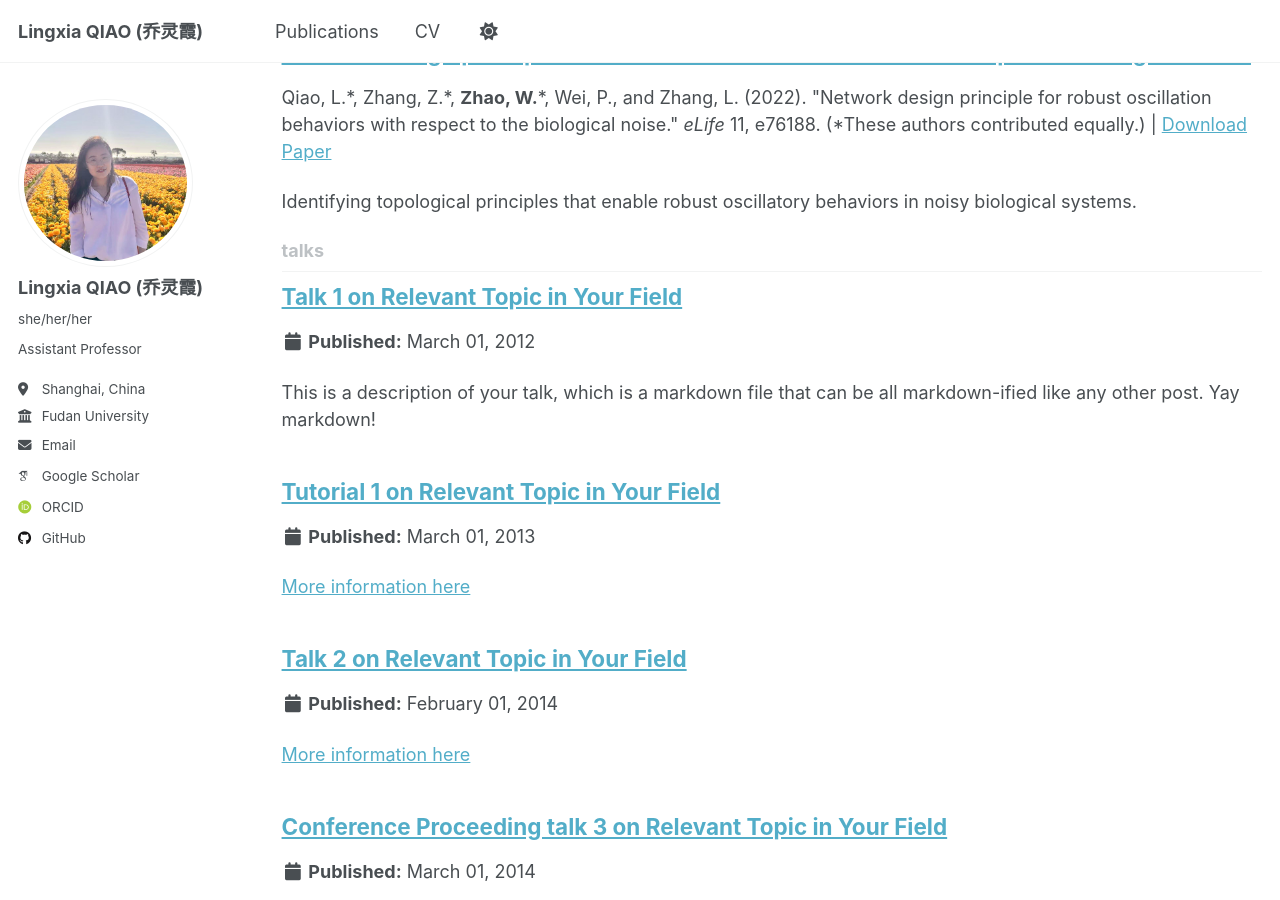
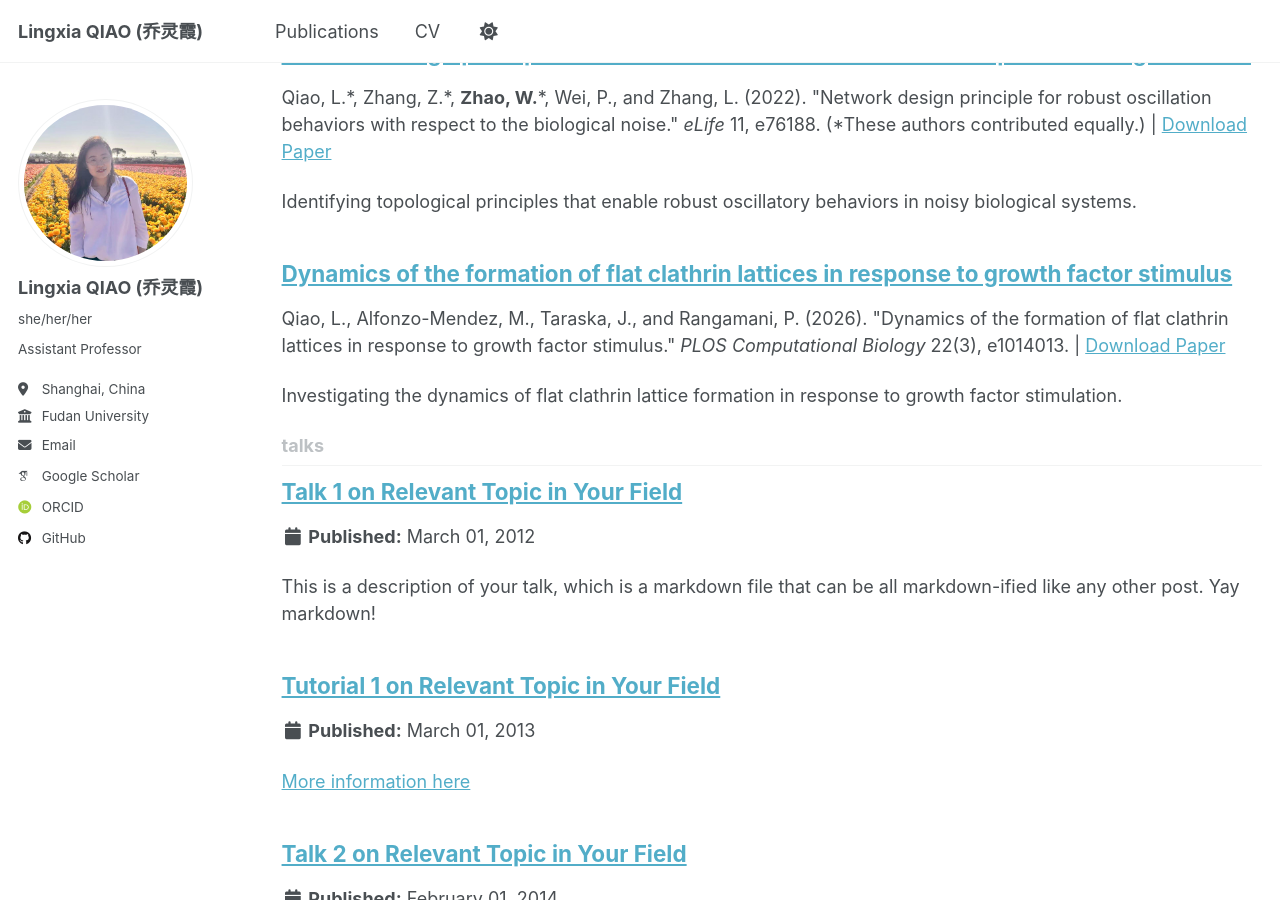
Before and after one commit to LingxiaQiao/LingxiaQIAO.github.io, a Jekyll site: the page built from _pages/collection-archive.html, in a window 1280 px wide and 900 px high, scrolled down 1752 px. Built offline with Jekyll 4.4.1, drawn with Linux system fonts in a browser that asks for light colours; some web fonts are replaced; a script that is not in the unit is left out.

Commit message:
Update 2026-flat-clathrin-lattices.md

```diff
--- a/_publications/2026-flat-clathrin-lattices.md
+++ b/_publications/2026-flat-clathrin-lattices.md
@@ -1,13 +1,11 @@
-
 ---
 title: "Dynamics of the formation of flat clathrin lattices in response to growth factor stimulus"
 collection: publications
 category: manuscripts
 permalink: /publication/2026-flat-clathrin-lattices
+excerpt: "Investigating the dynamics of flat clathrin lattice formation in response to growth factor stimulation."
 date: 2026-01-01
 venue: "PLOS Computational Biology"
+paperurl: "https://doi.org/10.1371/journal.pcbi.1014013"
+citation: 'Qiao, L., Alfonzo-Mendez, M., Taraska, J., and Rangamani, P. (2026). "Dynamics of the formation of flat clathrin lattices in response to growth factor stimulus." <i>PLOS Computational Biology</i> 22(3), e1014013.'
 ---
-
-**Qiao, L.**, Alfonzo-Mendez, M., Taraska, J., and Rangamani, P. (2026).
-
-*PLOS Computational Biology*, 22(3), e1014013.
```
